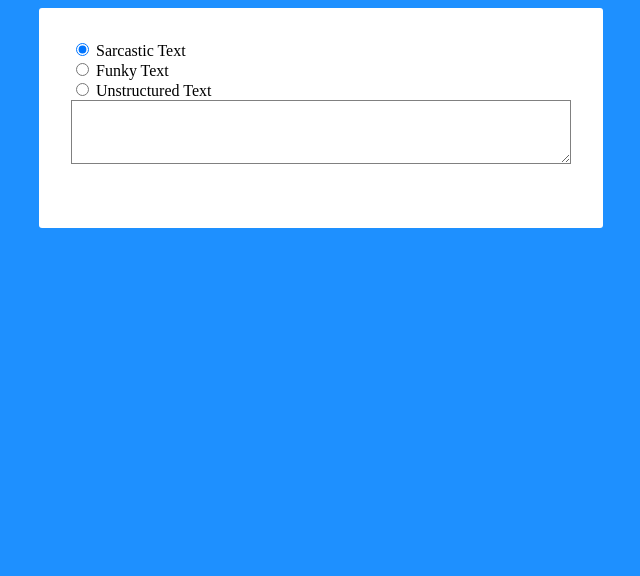
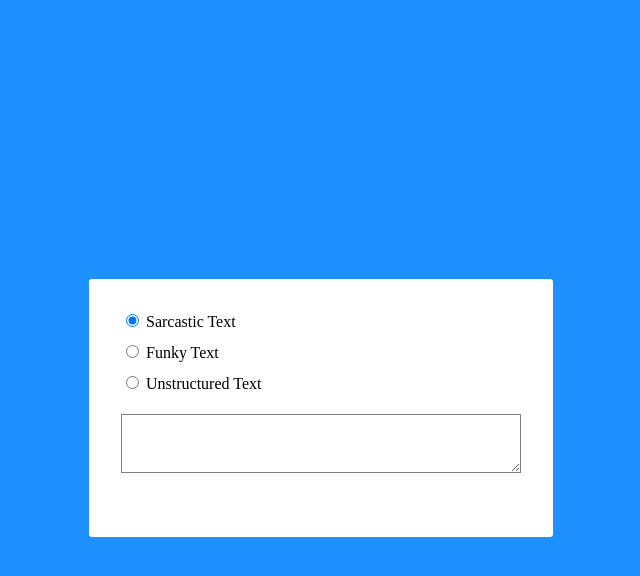
Before and after one commit to dkempton12/javascript-projects-2020, a plain HTML site: page text-modifier/index.html in a window 1280 px wide. Shown: the whole page, without its empty margins (319-959 px from the left). Drawn offline with Linux system fonts and the light colour scheme.

Commit message:
Adding additional layout styles

```diff
--- a/text-modifier/styles.css
+++ b/text-modifier/styles.css
@@ -1,24 +1,33 @@
 body {
+	min-height: 100vh;
+	display: grid;
+	align-items: center;
 	background: dodgerblue;
 }
 
 .text-modifier {
+	display: grid;
 	margin: 0 auto;
 	background: #fff;
-	max-width: 500px;
-	padding: 2rem;
-	padding: 2rem;
+	min-width: 400px;
+	max-width: 600px;
+	padding: 2em;
+	padding: 2em;
 	border-radius: 3px;
-	display: grid;
 }
 
 label {
 	display: block;
 }
 
+input[type="radio"] {
+	margin-bottom: 15px;
+}
+
 .text {
 	display: block;
-	padding: 1rem;
+	margin-top: 10px;
+	padding: 1em;
 	border: 1px solid gray;
 	overflow: auto;
 }
```
